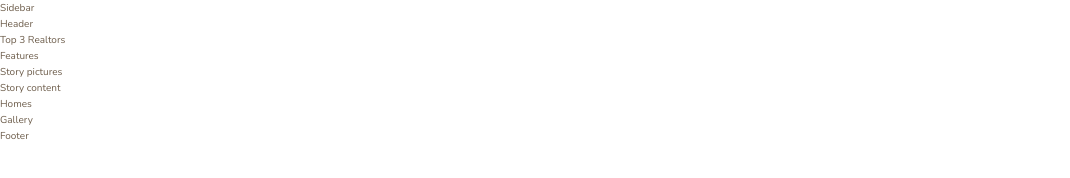
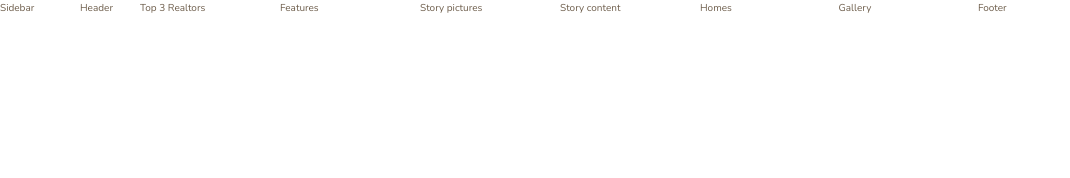
Before and after one commit to chewdev/css-sass-practice-3, a website: page index.html in a window 1280 px wide. Shown: the whole page, without its empty margins (0-1070 px from the left). Drawn offline with nearby package versions, Linux system fonts and the light colour scheme; files that its build step writes are made by us from their sources.

Commit message:
Add grid styles for container class layout

```diff
--- a/sass/_base.scss
+++ b/sass/_base.scss
@@ -33,3 +33,12 @@ body {
   font-weight: 300;
   line-height: 1.6;
 }
+
+.container {
+  display: grid;
+  grid-template-rows: 80vh min-content 40vw repeat(3, min-content);
+  grid-template-columns:
+    [sidebar-start] 8rem [sidebar-end full-start] minmax(6rem, 1fr)
+    [center-start] repeat(8, [col-start] minmax(min-content, 14rem) [col-end])
+    [center-end] minmax(6rem, 1fr) [full-end];
+}
```
